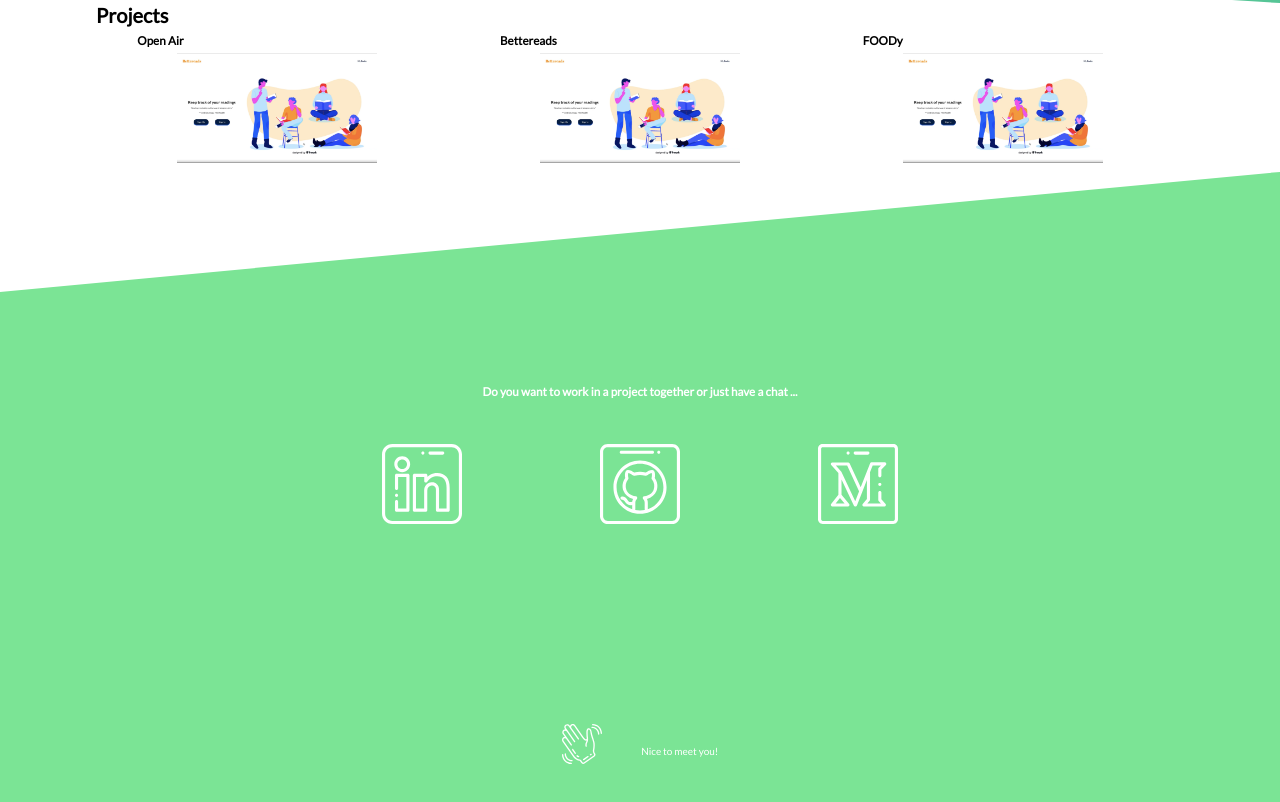
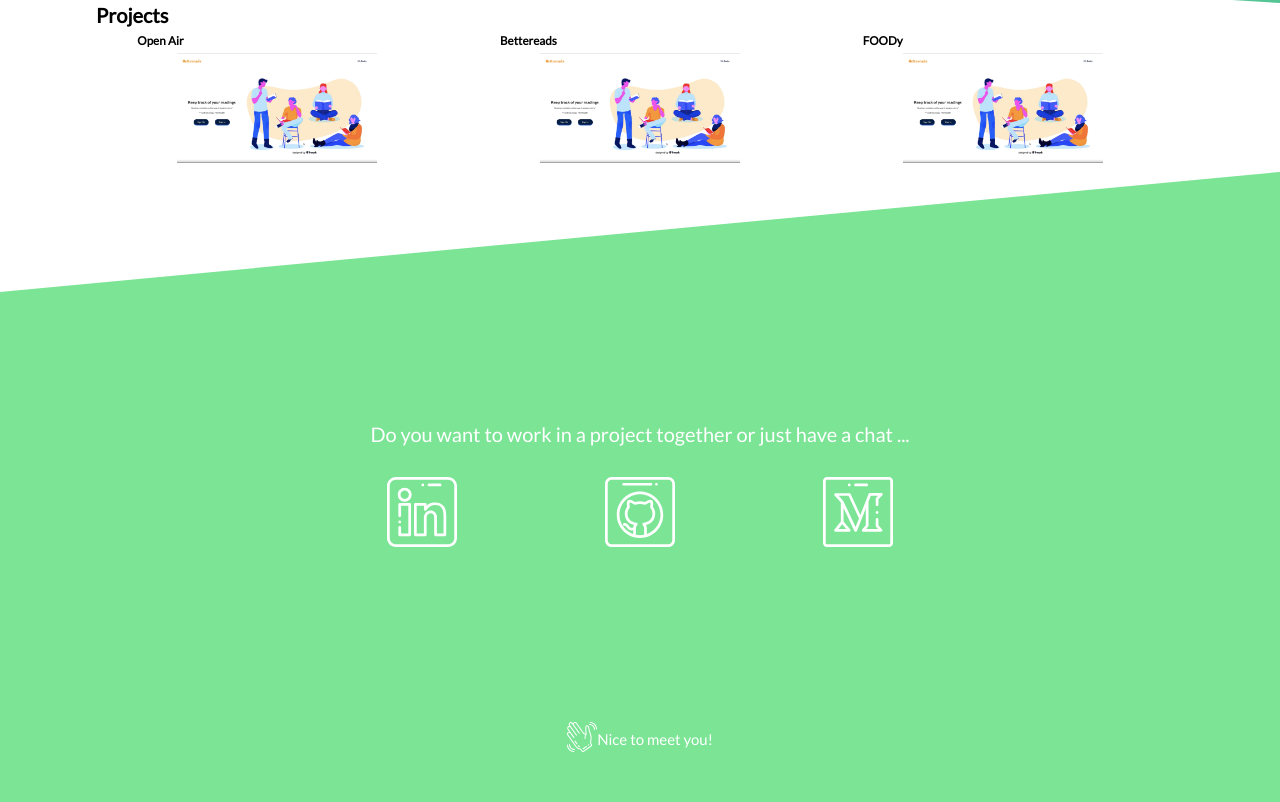
Before and after one commit to anamecia/potfolio, a React (Create React App) app: page / in a window 1280 px wide. Shown: the part 2397-3199 px from the top of the page. Built offline with nearby package versions, Linux system fonts and the light colour scheme.

Commit message:
change style in the contacts section

```diff
--- a/src/components/Contacts.js
+++ b/src/components/Contacts.js
@@ -9,18 +9,19 @@ import '../styles/Contacts.css'
 const Contacts = () => {
     return(
         <div className='contacts-main-container' id='contacts'>
-            <div className='contacts-subcontainer'>
-                <h3>Do you want to work in a project together or just have a chat ...</h3>
+            <div className='contact-links-container'>
+                <p>Do you want to work in a project together or just have a chat ...</p>
                 <div className='links-container'>
                     <a href='https://www.linkedin.com/in/anameciarobalo/'><img className='link' src={linkedinIcon} alt='linkedin icon'/></a>
                     <a href='https://github.com/anamecia>github'><img className='link' src={githubIcon} alt='github icon'/></a>
                     <a href='https://medium.com/@anameciarobalo'><img className='link' src={mediumIcon} alt='medium icon'/></a>
                 </div>
-                <div className='greeting-container'>
-                    <img className='greeting'src={wavingHand} alt='waving hand'/>
-                    <p>Nice to meet you!</p>
-                </div>
             </div>
+            <div className='greeting-container'>
+                <img className='greeting'src={wavingHand} alt='waving hand'/>
+                <p>Nice to meet you!</p>
+            </div>
+
         </div>
     )
 }
--- a/src/styles/Contacts.css
+++ b/src/styles/Contacts.css
@@ -1,22 +1,26 @@
 .contacts-main-container{
-    display: flex;
-    min-height: 100vh;
-    justify-content: center;
-    width: 100%;
-    background-color: #7be495;
-    clip-path: polygon(0 15vh, 100% 0, 100% 100%, 0 100%);
-}
-
-.contacts-subcontainer{
     display: flex;
     flex-direction: column;
     justify-content: center;
     align-items: center;
-    width:85% ;
+    min-height: 100vh;
+    background-color: #7be495;
+    clip-path: polygon(0 15vh, 100% 0, 100% 100%, 0 100%);
+    color: white
+
 }
 
-.contacts-subcontainer h3{
-    color: white
+.contact-links-container{
+    display: flex;
+    flex-direction: column;
+    justify-content: center;
+    align-items: center;
+    width:85vw ;
+    font-size: 2rem;
+}
+
+.contact-links-container p{
+    padding: 3rem;;
 }
 
 .links-container{
@@ -25,27 +29,24 @@
     justify-content: space-around;
     align-items: center;
     width: 60%;
-    height: 20%;
-}
 
-.links-container a{
-    height:50%
 }
 
 .link{
-    height: 100%;
+    height: 7rem;
 }
 
 .greeting-container{
     display: flex;
     align-items: flex-end;
-    justify-content: space-around;
+    justify-content: center;
     height:25%;
-    width: 18%;
+    width: 85%;
+    font-size: 1.5rem;
 }
 
 .greeting{
-    height:20%
+    height:3rem
 }
 
 .greeting-container p{
```
